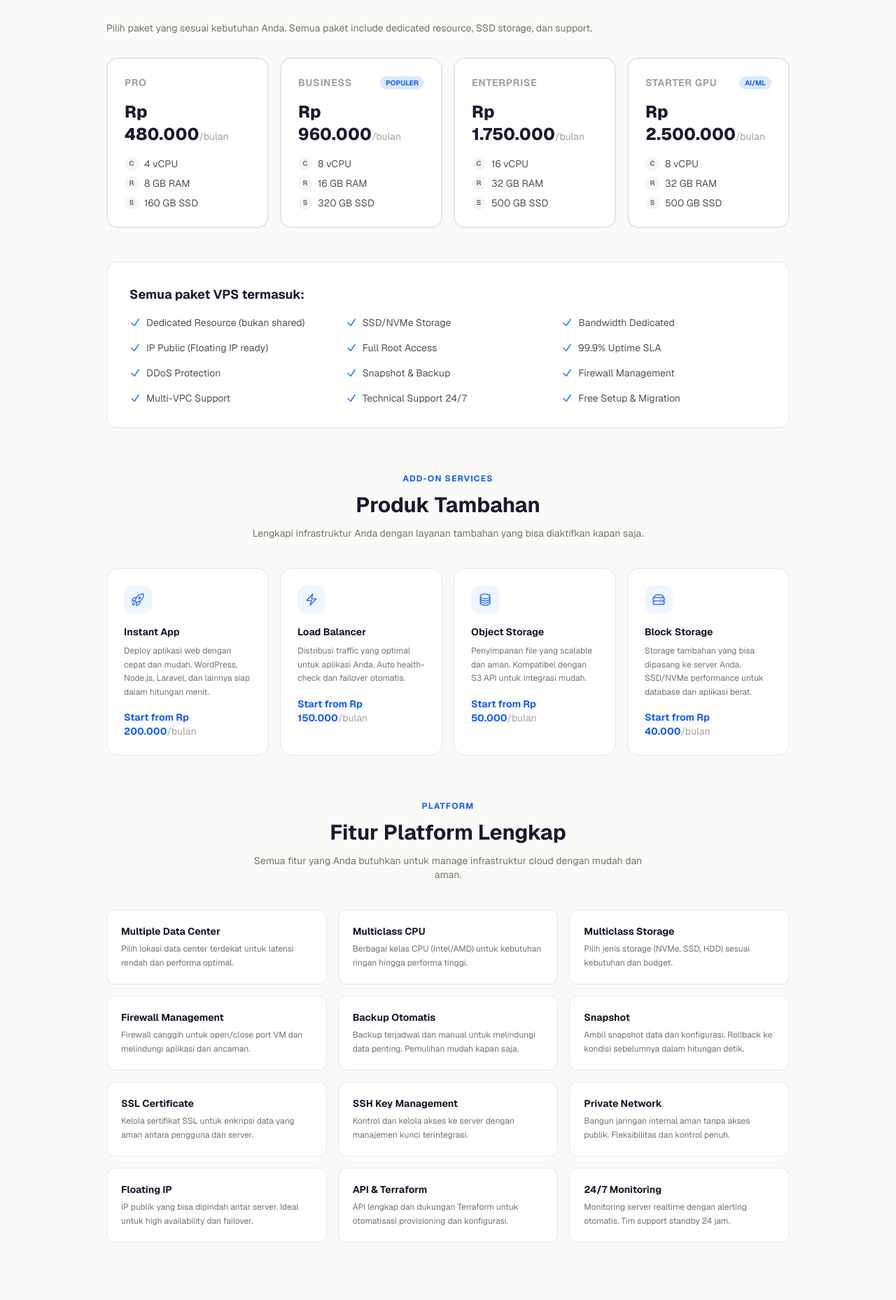
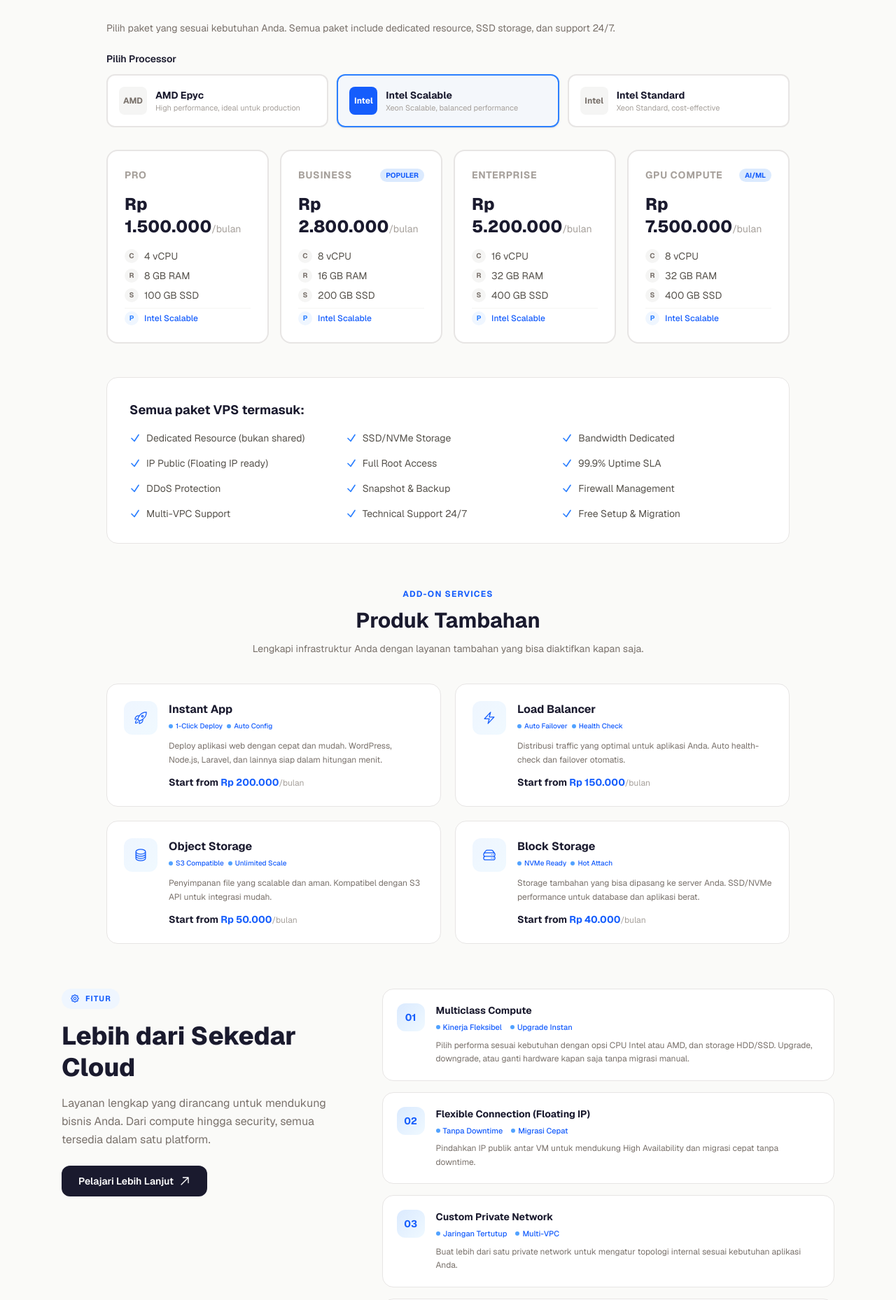
Before and after one commit to agilalaydrus/stacknscale, a Next.js app in the folder frontend/: page /pricing in a window 1280 px wide. Shown: the part 434-2292 px from the top of the page at 70% size. Built offline with nearby package versions, Linux system fonts and the light colour scheme.

Commit message:
feat: VPS pricing update, CPU tiers, redesign feature sections

```diff
--- a/frontend/app/pricing/page.tsx
+++ b/frontend/app/pricing/page.tsx
@@ -3,15 +3,23 @@
 import React, { useState, useMemo } from "react";
 import Link from "next/link";
 
+// ========== CPU TIERS ==========
+type CpuTier = "epyc" | "scalable" | "standard";
+const CPU_TIERS: { key: CpuTier; label: string; desc: string; multiplier: number }[] = [
+  { key: "epyc", label: "AMD Epyc", desc: "High performance, ideal untuk production", multiplier: 1.15 },
+  { key: "scalable", label: "Intel Scalable", desc: "Xeon Scalable, balanced performance", multiplier: 1.0 },
+  { key: "standard", label: "Intel Standard", desc: "Xeon Standard, cost-effective", multiplier: 0.9 },
+];
+
 // ========== VPS PRICING DATA ==========
 const VPS_PACKAGES = [
-  { name: "Pro", vcpu: 4, ram: 8, storage: 160, price: 480000, badge: null },
-  { name: "Business", vcpu: 8, ram: 16, storage: 320, price: 960000, badge: "POPULER" },
-  { name: "Enterprise", vcpu: 16, ram: 32, storage: 500, price: 1750000, badge: null },
-  { name: "Starter GPU", vcpu: 8, ram: 32, storage: 500, price: 2500000, badge: "AI/ML" },
+  { name: "Pro", vcpu: 4, ram: 8, storage: 100, basePrice: 1500000, badge: null },
+  { name: "Business", vcpu: 8, ram: 16, storage: 200, basePrice: 2800000, badge: "POPULER" },
+  { name: "Enterprise", vcpu: 16, ram: 32, storage: 400, basePrice: 5200000, badge: null },
+  { name: "GPU Compute", vcpu: 8, ram: 32, storage: 400, basePrice: 7500000, badge: "AI/ML" },
 ];
 
-const UNIT_PRICE = { vcpu: 28500, ram: 19500, storage: 1300 };
+const UNIT_PRICE = { vcpu: 120000, ram: 75000, storage: 3000 };
 
 // ========== DEDICATED SERVER DATA ==========
 const DS_PACKAGES = [
@@ -27,41 +35,43 @@ const ADDON_PRODUCTS = [
     desc: "Deploy aplikasi web dengan cepat dan mudah. WordPress, Node.js, Laravel, dan lainnya siap dalam hitungan menit.",
     price: "Rp 200.000",
     icon: "rocket",
+    tags: ["1-Click Deploy", "Auto Config"],
   },
   {
     name: "Load Balancer",
     desc: "Distribusi traffic yang optimal untuk aplikasi Anda. Auto health-check dan failover otomatis.",
     price: "Rp 150.000",
     icon: "balance",
+    tags: ["Auto Failover", "Health Check"],
   },
   {
     name: "Object Storage",
     desc: "Penyimpanan file yang scalable dan aman. Kompatibel dengan S3 API untuk integrasi mudah.",
     price: "Rp 50.000",
     icon: "storage",
+    tags: ["S3 Compatible", "Unlimited Scale"],
   },
   {
     name: "Block Storage",
     desc: "Storage tambahan yang bisa dipasang ke server Anda. SSD/NVMe performance untuk database dan aplikasi berat.",
     price: "Rp 40.000",
     icon: "hdd",
+    tags: ["NVMe Ready", "Hot Attach"],
   },
 ];
 
 // ========== PLATFORM FEATURES ==========
 const PLATFORM_FEATURES = [
-  { name: "Multiple Data Center", desc: "Pilih lokasi data center terdekat untuk latensi rendah dan performa optimal." },
-  { name: "Multiclass CPU", desc: "Berbagai kelas CPU (Intel/AMD) untuk kebutuhan ringan hingga performa tinggi." },
-  { name: "Multiclass Storage", desc: "Pilih jenis storage (NVMe, SSD, HDD) sesuai kebutuhan dan budget." },
-  { name: "Firewall Management", desc: "Firewall canggih untuk open/close port VM dan melindungi aplikasi dari ancaman." },
-  { name: "Backup Otomatis", desc: "Backup terjadwal dan manual untuk melindungi data penting. Pemulihan mudah kapan saja." },
-  { name: "Snapshot", desc: "Ambil snapshot data dan konfigurasi. Rollback ke kondisi sebelumnya dalam hitungan detik." },
-  { name: "SSL Certificate", desc: "Kelola sertifikat SSL untuk enkripsi data yang aman antara pengguna dan server." },
-  { name: "SSH Key Management", desc: "Kontrol dan kelola akses ke server dengan manajemen kunci terintegrasi." },
-  { name: "Private Network", desc: "Bangun jaringan internal aman tanpa akses publik. Fleksibilitas dan kontrol penuh." },
-  { name: "Floating IP", desc: "IP publik yang bisa dipindah antar server. Ideal untuk high availability dan failover." },
-  { name: "API & Terraform", desc: "API lengkap dan dukungan Terraform untuk otomatisasi provisioning dan konfigurasi." },
-  { name: "24/7 Monitoring", desc: "Monitoring server realtime dengan alerting otomatis. Tim support standby 24 jam." },
+  { name: "Multiclass Compute", desc: "Pilih performa sesuai kebutuhan dengan opsi CPU Intel atau AMD, dan storage HDD/SSD. Upgrade, downgrade, atau ganti hardware kapan saja tanpa migrasi manual.", tags: ["Kinerja Fleksibel", "Upgrade Instan"] },
+  { name: "Flexible Connection (Floating IP)", desc: "Pindahkan IP publik antar VM untuk mendukung High Availability dan migrasi cepat tanpa downtime.", tags: ["Tanpa Downtime", "Migrasi Cepat"] },
+  { name: "Custom Private Network", desc: "Buat lebih dari satu private network untuk mengatur topologi internal sesuai kebutuhan aplikasi Anda.", tags: ["Jaringan Tertutup", "Multi-VPC"] },
+  { name: "Snapshot & Backup", desc: "Backup manual atau terjadwal, dan restore dalam satu klik dengan snapshot. Data selalu aman dan recoverable.", tags: ["Pulihkan Sekejap", "Data Terlindungi"] },
+  { name: "Firewall Management", desc: "Kelola rule inbound dan outbound langsung dari dashboard tanpa konfigurasi manual. Kontrol penuh keamanan.", tags: ["Kontrol Penuh", "Keamanan Maksimal"] },
+  { name: "SSH Key & Console Access", desc: "Login aman tanpa password dengan SSH key dan akses penuh melalui console web untuk kontrol langsung server.", tags: ["Akses Aman", "Kontrol Langsung"] },
+  { name: "OS & Template Marketplace", desc: "Deploy berbagai OS (Ubuntu, Debian, AlmaLinux, Rocky, Windows) serta template aplikasi populer dalam hitungan detik.", tags: ["Instalasi Cepat", "Pilihan Luas"] },
+  { name: "Monitoring & Alerting", desc: "Pantau resource (CPU, RAM, I/O, network) secara real-time dari dashboard. Notifikasi otomatis saat ada anomali.", tags: ["Data Real-Time", "Notifikasi Langsung"] },
+  { name: "API & Terraform", desc: "API lengkap dan dukungan Terraform untuk otomatisasi provisioning, konfigurasi, dan scaling infrastruktur.", tags: ["Full Automation", "IaC Ready"] },
+  { name: "Multiple Data Center", desc: "Pilih lokasi data center terdekat untuk mengurangi latensi dan meningkatkan performa aplikasi.", tags: ["Latensi Rendah", "Redundansi Lokasi"] },
 ];
 
 // ========== PRIVATE CLOUD PRICING LOGIC ==========
@@ -110,12 +120,46 @@ function FeatureIcon({ type }: { type: string }) {
 
 function VPSPackages() {
   const [selected, setSelected] = useState<number | null>(null);
+  const [cpuTier, setCpuTier] = useState<CpuTier>("scalable");
+
+  const tierData = CPU_TIERS.find((t) => t.key === cpuTier)!;
 
   return (
     <div>
-      <p className="text-stone-500 mb-8 text-sm">Pilih paket yang sesuai kebutuhan Anda. Semua paket include dedicated resource, SSD storage, dan support.</p>
+      <p className="text-stone-500 mb-6 text-sm">Pilih paket yang sesuai kebutuhan Anda. Semua paket include dedicated resource, SSD storage, dan support 24/7.</p>
+
+      {/* CPU Tier Selector */}
+      <div className="mb-8">
+        <label className="text-sm font-semibold text-[#1A1A2E] mb-3 block">Pilih Processor</label>
+        <div className="grid grid-cols-1 sm:grid-cols-3 gap-3">
+          {CPU_TIERS.map((tier) => (
+            <button
+              key={tier.key}
+              onClick={() => setCpuTier(tier.key)}
+              className={`text-left p-4 rounded-xl border-2 transition-all duration-200 ${
+                cpuTier === tier.key
+                  ? "border-blue-500 bg-blue-50/50 shadow-sm"
+                  : "border-stone-200 bg-white hover:border-stone-300"
+              }`}
+            >
+              <div className="flex items-center gap-3">
+                <div className={`w-10 h-10 rounded-lg flex items-center justify-center text-xs font-bold ${cpuTier === tier.key ? "bg-blue-600 text-white" : "bg-stone-100 text-stone-500"}`}>
+                  {tier.key === "epyc" ? "AMD" : "Intel"}
+                </div>
+                <div>
+                  <p className="text-sm font-bold text-[#1A1A2E]">{tier.label}</p>
+                  <p className="text-[11px] text-stone-400">{tier.desc}</p>
+                </div>
+              </div>
+            </button>
+          ))}
+        </div>
+      </div>
+
       <div className="grid grid-cols-1 sm:grid-cols-2 lg:grid-cols-4 gap-4">
-        {VPS_PACKAGES.map((pkg, i) => (
+        {VPS_PACKAGES.map((pkg, i) => {
+          const finalPrice = Math.round(pkg.basePrice * tierData.multiplier);
+          return (
             <button
               key={i}
               onClick={() => setSelected(i)}
@@ -132,7 +176,7 @@ function VPSPackages() {
                 )}
               </div>
               <div className="mb-4">
-              <span className="text-2xl font-extrabold text-[#1A1A2E]">{formatRp(pkg.price)}</span>
+                <span className="text-2xl font-extrabold text-[#1A1A2E]">{formatRp(finalPrice)}</span>
                 <span className="text-stone-400 text-sm">/bulan</span>
               </div>
               <div className="space-y-2 text-sm text-stone-600">
@@ -148,9 +192,14 @@ function VPSPackages() {
                   <span className="w-5 h-5 rounded-full bg-stone-100 flex items-center justify-center text-[10px] font-bold text-stone-500">S</span>
                   {pkg.storage} GB SSD
                 </div>
+                <div className="flex items-center gap-2 pt-1 border-t border-stone-100 mt-1">
+                  <span className="w-5 h-5 rounded-full bg-blue-50 flex items-center justify-center text-[10px] font-bold text-blue-500">P</span>
+                  <span className="text-xs text-blue-600 font-medium">{tierData.label}</span>
+                </div>
               </div>
             </button>
-        ))}
+          );
+        })}
       </div>
     </div>
   );
@@ -159,16 +208,39 @@ function VPSPackages() {
 function VPSCustom() {
   const [vcpu, setVcpu] = useState(4);
   const [ram, setRam] = useState(8);
-  const [storage, setStorage] = useState(160);
+  const [storage, setStorage] = useState(100);
+  const [cpuTier, setCpuTier] = useState<CpuTier>("scalable");
 
+  const tierData = CPU_TIERS.find((t) => t.key === cpuTier)!;
   const price = useMemo(
-    () => vcpu * UNIT_PRICE.vcpu + ram * UNIT_PRICE.ram + storage * UNIT_PRICE.storage,
-    [vcpu, ram, storage]
+    () => Math.round((vcpu * UNIT_PRICE.vcpu + ram * UNIT_PRICE.ram + storage * UNIT_PRICE.storage) * tierData.multiplier),
+    [vcpu, ram, storage, tierData.multiplier]
   );
 
   return (
     <div>
-      <p className="text-stone-500 mb-8 text-sm">Tentukan resource sesuai kebutuhan Anda. Harga otomatis dihitung.</p>
+      <p className="text-stone-500 mb-6 text-sm">Tentukan resource sesuai kebutuhan Anda. Harga otomatis dihitung.</p>
+
+      {/* CPU Tier */}
+      <div className="mb-8">
+        <label className="text-sm font-semibold text-[#1A1A2E] mb-3 block">Pilih Processor</label>
+        <div className="grid grid-cols-1 sm:grid-cols-3 gap-3">
+          {CPU_TIERS.map((tier) => (
+            <button key={tier.key} onClick={() => setCpuTier(tier.key)} className={`text-left p-4 rounded-xl border-2 transition-all duration-200 ${cpuTier === tier.key ? "border-blue-500 bg-blue-50/50 shadow-sm" : "border-stone-200 bg-white hover:border-stone-300"}`}>
+              <div className="flex items-center gap-3">
+                <div className={`w-10 h-10 rounded-lg flex items-center justify-center text-xs font-bold ${cpuTier === tier.key ? "bg-blue-600 text-white" : "bg-stone-100 text-stone-500"}`}>
+                  {tier.key === "epyc" ? "AMD" : "Intel"}
+                </div>
+                <div>
+                  <p className="text-sm font-bold text-[#1A1A2E]">{tier.label}</p>
+                  <p className="text-[11px] text-stone-400">{tier.desc}</p>
+                </div>
+              </div>
+            </button>
+          ))}
+        </div>
+      </div>
+
       <div className="grid grid-cols-1 md:grid-cols-2 gap-8">
         <div className="space-y-8">
           <div>
@@ -210,7 +282,7 @@ function VPSCustom() {
               <div className="flex justify-between"><span>{storage} GB SSD</span><span>{formatRp(storage * UNIT_PRICE.storage)}</span></div>
               <div className="border-t border-white/10 pt-2 flex justify-between font-bold text-white"><span>Total</span><span>{formatRp(price)}</span></div>
             </div>
-            <a href={`https://wa.me/6281283031003?text=${encodeURIComponent(`Halo StacknScale, saya tertarik dengan VPS Custom (${vcpu}vCPU/${ram}GB RAM/${storage}GB SSD)`)}`} target="_blank" rel="noopener noreferrer" className="block w-full text-center py-3 rounded-xl bg-blue-600 hover:bg-blue-700 text-white font-semibold text-sm transition-colors">
+            <a href={`https://wa.me/6281283031003?text=${encodeURIComponent(`Halo StacknScale, saya tertarik dengan VPS Custom (${tierData.label}, ${vcpu}vCPU/${ram}GB RAM/${storage}GB SSD)`)}`} target="_blank" rel="noopener noreferrer" className="block w-full text-center py-3 rounded-xl bg-blue-600 hover:bg-blue-700 text-white font-semibold text-sm transition-colors">
               Order via WhatsApp
             </a>
           </div>
@@ -548,41 +620,80 @@ export default function PricingPage() {
         {activeProduct === "pc" && <PrivateCloudCalc />}
       </section>
 
-      {/* Additional Products */}
+      {/* Additional Products — card grid with tags */}
       <section className="px-6 pb-16 max-w-5xl mx-auto">
         <div className="text-center mb-10">
           <p className="text-xs font-bold text-blue-600 uppercase tracking-widest mb-3">Add-On Services</p>
           <h2 className="text-3xl font-bold text-[#1A1A2E] mb-3">Produk Tambahan</h2>
           <p className="text-stone-500 text-sm max-w-xl mx-auto">Lengkapi infrastruktur Anda dengan layanan tambahan yang bisa diaktifkan kapan saja.</p>
         </div>
-        <div className="grid grid-cols-1 sm:grid-cols-2 lg:grid-cols-4 gap-4">
+        <div className="grid grid-cols-1 sm:grid-cols-2 gap-5">
           {ADDON_PRODUCTS.map((product, i) => (
-            <div key={i} className="p-6 rounded-2xl bg-white border border-stone-200 hover:border-stone-300 hover:shadow-md transition-all duration-200">
-              <div className="w-10 h-10 rounded-xl bg-blue-50 text-blue-600 flex items-center justify-center mb-4">
+            <div key={i} className="group p-6 rounded-2xl bg-white border border-stone-200 hover:border-blue-200 hover:shadow-lg hover:shadow-blue-50/50 transition-all duration-300">
+              <div className="flex items-start gap-4">
+                <div className="w-12 h-12 rounded-xl bg-gradient-to-br from-blue-50 to-sky-50 text-blue-600 flex items-center justify-center flex-shrink-0 group-hover:from-blue-100 group-hover:to-sky-100 transition-colors">
                   <FeatureIcon type={product.icon} />
                 </div>
-              <h3 className="text-sm font-bold text-[#1A1A2E] mb-2">{product.name}</h3>
-              <p className="text-xs text-stone-500 leading-relaxed mb-4">{product.desc}</p>
-              <p className="text-sm font-bold text-blue-600">Start from {product.price}<span className="text-stone-400 font-normal">/bulan</span></p>
+                <div className="flex-1 min-w-0">
+                  <h3 className="text-base font-bold text-[#1A1A2E] mb-1">{product.name}</h3>
+                  <div className="flex flex-wrap gap-1.5 mb-3">
+                    {product.tags.map((tag, j) => (
+                      <span key={j} className="inline-flex items-center gap-1 text-[10px] font-medium text-blue-600">
+                        <span className="w-1.5 h-1.5 rounded-full bg-blue-400" />
+                        {tag}
+                      </span>
+                    ))}
+                  </div>
+                  <p className="text-xs text-stone-500 leading-relaxed mb-3">{product.desc}</p>
+                  <p className="text-sm font-bold text-[#1A1A2E]">Start from <span className="text-blue-600">{product.price}</span><span className="text-stone-400 font-normal text-xs">/bulan</span></p>
+                </div>
+              </div>
             </div>
           ))}
         </div>
       </section>
 
-      {/* Platform Features */}
-      <section className="px-6 pb-24 max-w-5xl mx-auto">
-        <div className="text-center mb-10">
-          <p className="text-xs font-bold text-blue-600 uppercase tracking-widest mb-3">Platform</p>
-          <h2 className="text-3xl font-bold text-[#1A1A2E] mb-3">Fitur Platform Lengkap</h2>
-          <p className="text-stone-500 text-sm max-w-xl mx-auto">Semua fitur yang Anda butuhkan untuk manage infrastruktur cloud dengan mudah dan aman.</p>
+      {/* Platform Features — Maxcloud-inspired split layout */}
+      <section className="px-6 pb-24 max-w-6xl mx-auto">
+        <div className="grid grid-cols-1 lg:grid-cols-5 gap-10 items-start">
+          {/* Left: sticky intro */}
+          <div className="lg:col-span-2 lg:sticky lg:top-28">
+            <span className="inline-flex items-center gap-2 px-3 py-1.5 text-[11px] font-bold text-blue-600 uppercase tracking-widest bg-blue-50 rounded-full mb-4">
+              <svg className="w-3.5 h-3.5" fill="none" stroke="currentColor" strokeWidth="2" viewBox="0 0 24 24"><path strokeLinecap="round" strokeLinejoin="round" d="M10.343 3.94c.09-.542.56-.94 1.11-.94h1.093c.55 0 1.02.398 1.11.94l.149.894c.07.424.384.764.78.93.398.164.855.142 1.205-.108l.737-.527a1.125 1.125 0 011.45.12l.773.774c.39.389.44 1.002.12 1.45l-.527.737c-.25.35-.272.806-.107 1.204.165.397.505.71.93.78l.893.15c.543.09.94.56.94 1.109v1.094c0 .55-.397 1.02-.94 1.11l-.893.149c-.425.07-.765.383-.93.78-.165.398-.143.854.107 1.204l.527.738c.32.447.269 1.06-.12 1.45l-.774.773a1.125 1.125 0 01-1.449.12l-.738-.527c-.35-.25-.806-.272-1.203-.107-.397.165-.71.505-.781.929l-.149.894c-.09.542-.56.94-1.11.94h-1.094c-.55 0-1.019-.398-1.11-.94l-.148-.894c-.071-.424-.384-.764-.781-.93-.398-.164-.854-.142-1.204.108l-.738.527c-.447.32-1.06.269-1.45-.12l-.773-.774a1.125 1.125 0 01-.12-1.45l.527-.737c.25-.35.273-.806.108-1.204-.165-.397-.505-.71-.93-.78l-.894-.15c-.542-.09-.94-.56-.94-1.109v-1.094c0-.55.398-1.02.94-1.11l.894-.149c.424-.07.765-.383.93-.78.165-.398.143-.854-.107-1.204l-.527-.738a1.125 1.125 0 01.12-1.45l.773-.773a1.125 1.125 0 011.45-.12l.737.527c.35.25.807.272 1.204.107.397-.165.71-.505.78-.929l.15-.894z" /><path strokeLinecap="round" strokeLinejoin="round" d="M15 12a3 3 0 11-6 0 3 3 0 016 0z" /></svg>
+              Fitur
+            </span>
+            <h2 className="text-3xl md:text-4xl font-extrabold text-[#1A1A2E] mb-4 leading-tight">Lebih dari Sekedar Cloud</h2>
+            <p className="text-stone-500 leading-relaxed mb-6">Layanan lengkap yang dirancang untuk mendukung bisnis Anda. Dari compute hingga security, semua tersedia dalam satu platform.</p>
+            <a href="https://wa.me/6281283031003" target="_blank" rel="noopener noreferrer" className="inline-flex items-center gap-2 px-6 py-3 bg-[#1A1A2E] text-white font-semibold text-sm rounded-xl hover:bg-blue-700 transition-colors">
+              Pelajari Lebih Lanjut
+              <svg className="w-4 h-4" fill="none" stroke="currentColor" strokeWidth="2" viewBox="0 0 24 24"><path strokeLinecap="round" strokeLinejoin="round" d="M4.5 19.5l15-15m0 0H8.25m11.25 0v11.25" /></svg>
+            </a>
           </div>
-        <div className="grid grid-cols-1 sm:grid-cols-2 lg:grid-cols-3 gap-4">
+
+          {/* Right: feature cards */}
+          <div className="lg:col-span-3 space-y-4">
             {PLATFORM_FEATURES.map((feat, i) => (
-            <div key={i} className="p-5 rounded-xl bg-white border border-stone-200 hover:border-stone-300 hover:shadow-sm transition-all duration-200">
+              <div key={i} className="group p-5 rounded-2xl bg-white border border-stone-200 hover:border-blue-200 hover:shadow-md transition-all duration-300">
+                <div className="flex items-start gap-4">
+                  <div className="w-10 h-10 rounded-xl bg-gradient-to-br from-blue-100 to-sky-50 text-blue-600 flex items-center justify-center flex-shrink-0 text-sm font-bold">
+                    {String(i + 1).padStart(2, '0')}
+                  </div>
+                  <div className="flex-1">
                     <h4 className="text-sm font-bold text-[#1A1A2E] mb-1.5">{feat.name}</h4>
+                    <div className="flex flex-wrap gap-3 mb-2">
+                      {feat.tags.map((tag, j) => (
+                        <span key={j} className="inline-flex items-center gap-1 text-[11px] font-medium text-blue-600">
+                          <span className="w-1.5 h-1.5 rounded-full bg-blue-400" />
+                          {tag}
+                        </span>
+                      ))}
+                    </div>
                     <p className="text-xs text-stone-500 leading-relaxed">{feat.desc}</p>
                   </div>
+                </div>
+              </div>
             ))}
+          </div>
         </div>
       </section>
 
```
Lines whose indentation alone changed are shown as unchanged.
